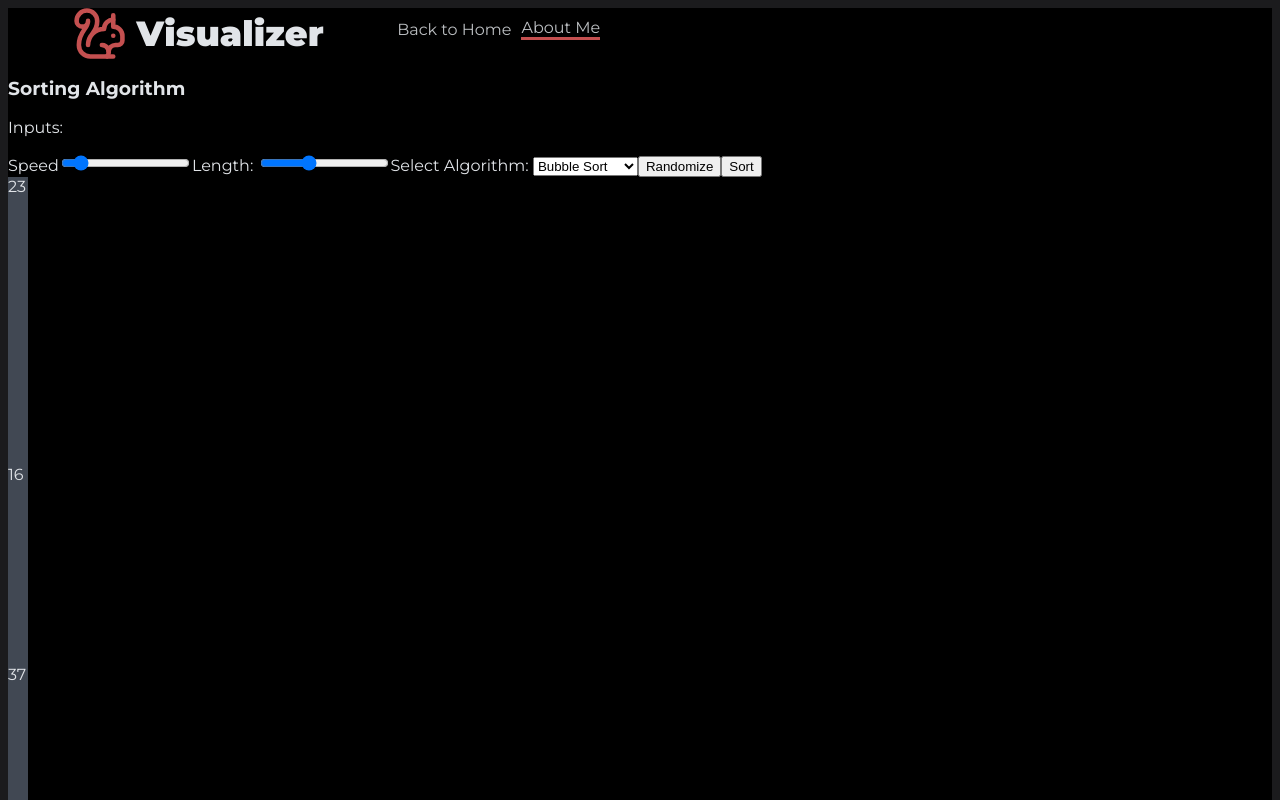
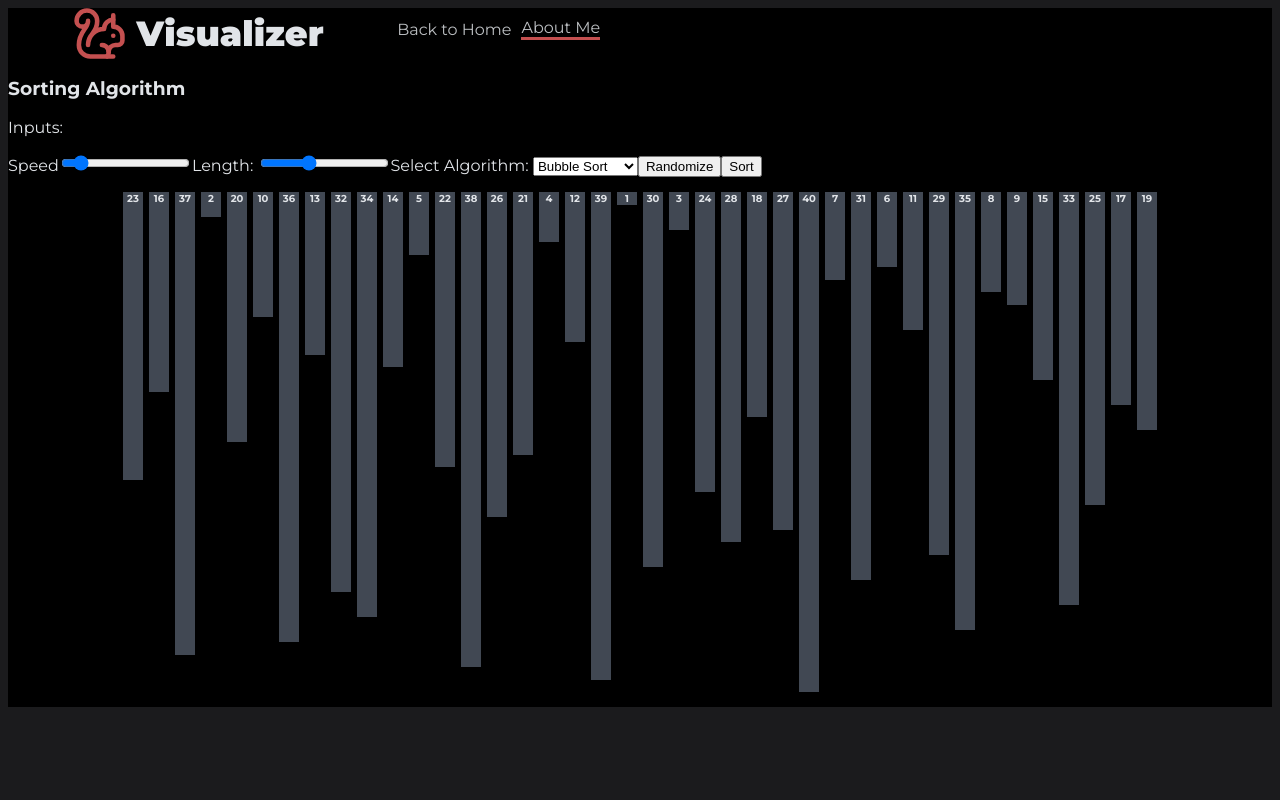
Before and after one commit to Suprada-2002/visualizer, a React (Vite) app: page / in a window 1280 px wide. Both pictures are taken after a click on the link "Sorting Algorithm Visualization". Shown: the top 800 px of the page. Built offline with nearby package versions, Linux system fonts and the light colour scheme.

Commit message:
Update Bars.jsx

```diff
--- a/src/pages/sortingComponents/Bars.jsx
+++ b/src/pages/sortingComponents/Bars.jsx
@@ -1,50 +1,51 @@
-import React, { useState, useEffect } from 'react'
-import './Bars.css';
+import { useEffect, useState } from "react";
+import './Bars.css'
 
-function Bars({ blocks, compare, sorted, swap }){
-    const [width, setWidth] = useState(Math.min(20, Math.ceil(window.innerWidth / blocks.length) - 5))
-    const color = blocks.length <= 50 && width > 14 ? '#e1e4e8' : 'transparent'
+function Bars({blocks, swap, compare, sortedIndex}){
+
+    const [width, setWidth] = useState(Math.min(20, Math.ceil(window.innerWidth / blocks.length) - 5));
 
     useEffect(() => {
-        const handleResize = () => {
-            setWidth(Math.min(20, Math.ceil(window.innerWidth / blocks.length) - 8))
-        }
-
-        window.addEventListener('resize', handleResize)
-
+      const handleResize = () => {
         setWidth(Math.min(20, Math.ceil(window.innerWidth / blocks.length) - 8))
+    }
+    window.addEventListener('resize', handleResize);
+    setWidth(Math.min(20, Math.ceil(window.innerWidth / blocks.length) - 8));
     }, [blocks.length])
 
-    return (
-        <div className='barBlocks'>
+    return(
+        <>
+          <div className="bars">
+            {blocks.map( (num, key) => {
 
-            {blocks.map((block, i) => {
-                const height = block * 500 / blocks.length;
-                let bg = '#414853'
+                const height = num * 500 / blocks.length;
 
-                // i th element is being compared with some other element
-                if(compare && (i === compare[0] || i === compare[1])){
-                    bg = '#2E88C7'
+                let bg = "#414853";
+
+                if(compare && (key   === compare[0] || key === compare[1])){
+                  bg = '#f9b44e';
                 }
 
-                if(swap && (i === swap[0] || i === swap[1])){
-                    bg='#F81774'
-                }
-                // i th element is in its correct position
-                if(sorted && sorted.includes(i)){
-                    bg = '#298459'
+                if(swap && (key === swap[0] || key === swap[1])){
+                  bg = '#2E88C7';
                 }
 
-                const style = {
+                if(sortedIndex && sortedIndex.includes(key)){
+                  bg = '#30a46c';
+                }
+
+                const barStyle = {
                     'backgroundColor': bg,
-                    'color': color,
+                    'color': '#e1e4e8',
                     'height': height,
                     'width': width,
+                    'border':'1px solid black'
                 }
-                return (<div key={i} className='block' style={style}>{block}</div>)
+                return <div key={key} className="bar" style={barStyle}>{num}</div>
             })}
-        </div>
-    );
+          </div>
+        </>
+    )
 }
 
 export default Bars;
```
